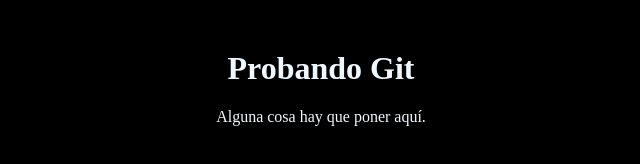
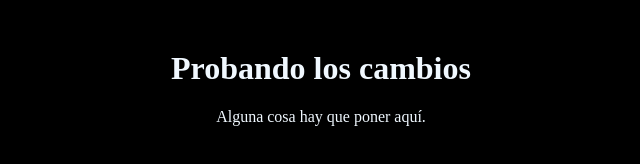
Before and after one commit to DavidVP1623/PracticaGitHub1, a plain HTML site: page index.html in a window 1280 px wide. Shown: the whole page, without its empty margins (319-959 px from the left). Drawn offline with Linux system fonts and the light colour scheme.

Commit message:
Cambie el h1 del index.html

```diff
--- a/index.html
+++ b/index.html
@@ -9,7 +9,7 @@
   <title>Probando Git</title>
  </head>
  <body>
-     <h1>Probando Git</h1>
+     <h1>Probando los cambios</h1>
      <p>Alguna cosa hay que poner aquí.</p>
     <script src="main.js"></script>
  </body>
```
